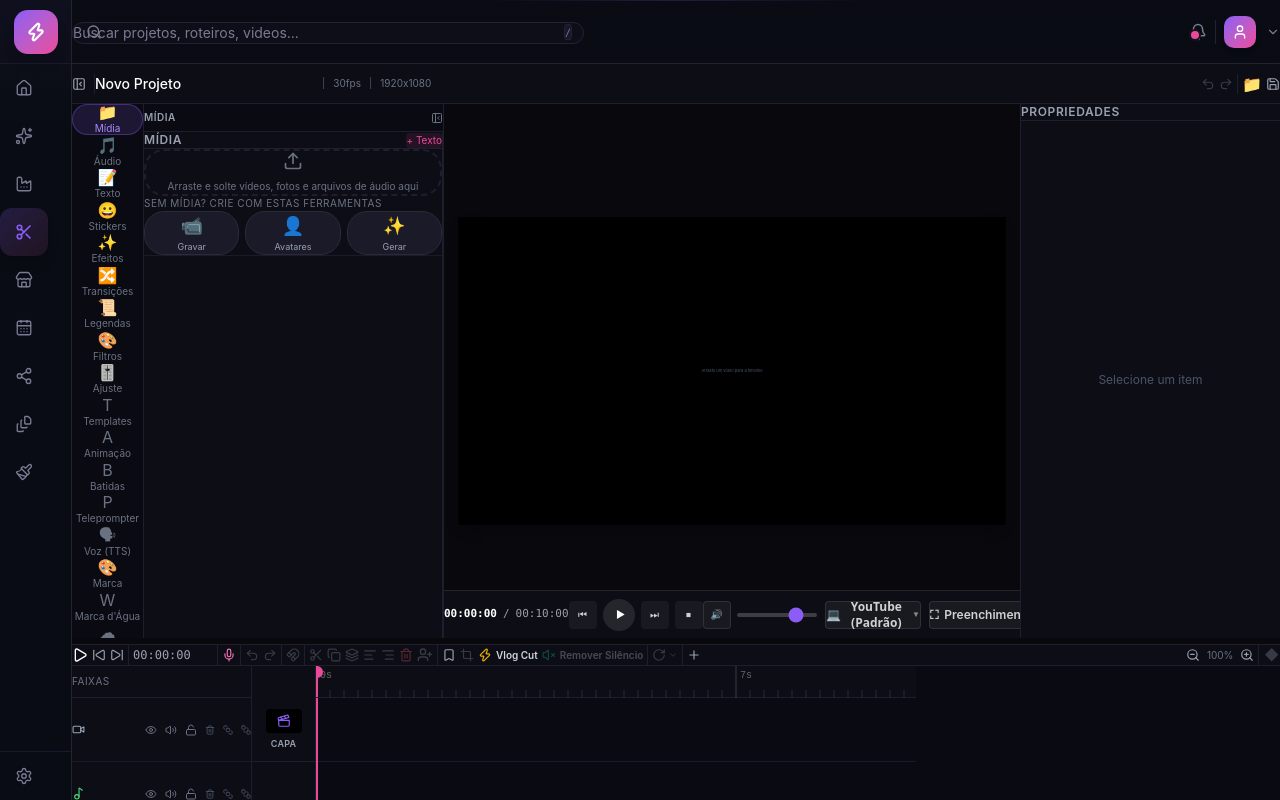
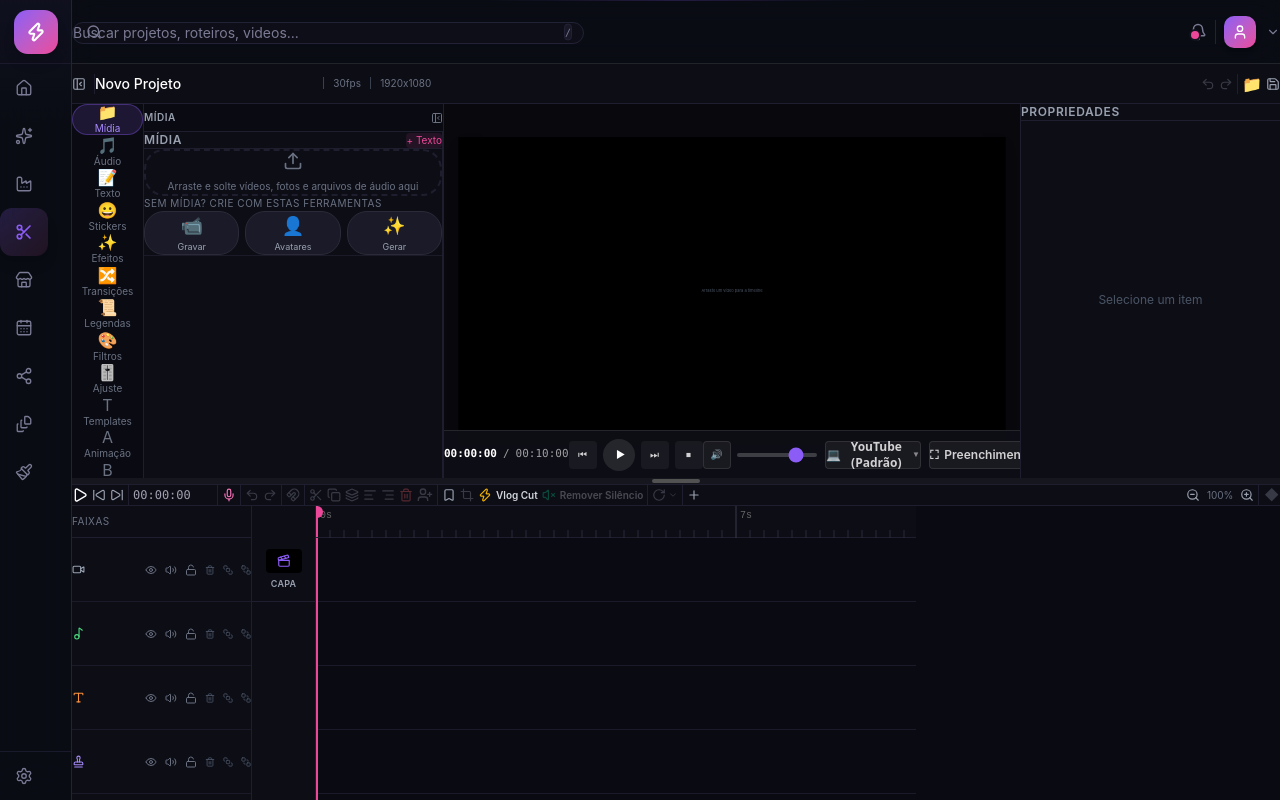
Before and after one commit to gleicyleneteixeira/NEXIA-VIDEO, a Next.js app: page /editor in a window 1280 px wide. Built offline with nearby package versions, Linux system fonts and the light colour scheme.

Commit message:
feat: balanced 50/50 editor layout + visible timeline resizer

```diff
--- a/src/app/editor/page.tsx
+++ b/src/app/editor/page.tsx
@@ -63,7 +63,7 @@ export default function EditorPage() {
   const [sidebarTab, setSidebarTab] = useState<SidebarTab>("media");
   const [sidebarOpen, setSidebarOpen] = useState(true);
   const [rightPanelOpen, setRightPanelOpen] = useState(true);
-  const [timelineHeight, setTimelineHeight] = useState(220);
+  const [timelineHeight, setTimelineHeight] = useState(380);
   const [projectsOpen, setProjectsOpen] = useState(false);
 
   const timelineResizeRef = useRef<{ startY: number; startHeight: number } | null>(null);
@@ -77,7 +77,7 @@ export default function EditorPage() {
     const d = timelineResizeRef.current;
     if (!d) return;
     const minH = 220;
-    const maxH = Math.floor(window.innerHeight * 0.6);
+    const maxH = Math.floor(window.innerHeight * 0.65);
     const next = d.startHeight + (d.startY - e.clientY);
     setTimelineHeight(Math.max(minH, Math.min(next, maxH)));
   }, []);
@@ -531,16 +531,18 @@ export default function EditorPage() {
         )}
       </div>
 
-      {/* Alça horizontal: puxar para cima aumenta a timeline (min 220px → max 60vh). */}
+      {/* Alça horizontal: puxar para cima aumenta a timeline (min 220px → max 65vh). */}
       <div
-        className="h-1.5 flex-shrink-0 bg-transparent hover:bg-[#2a2a3a] active:bg-[#3a3a4a] cursor-row-resize touch-none transition-colors"
+        className="group h-1.5 flex-shrink-0 bg-[#16161f] hover:bg-emerald-500/70 active:bg-emerald-400 cursor-row-resize touch-none transition-colors z-30 flex items-center justify-center"
         title="Redimensionar a timeline"
         onPointerDown={handleTimelineResizeStart}
         onPointerMove={handleTimelineResizeMove}
         onPointerUp={handleTimelineResizeEnd}
         onPointerCancel={handleTimelineResizeEnd}
         onPointerLeave={handleTimelineResizeEnd}
-      />
+      >
+        <div className="w-12 h-1 rounded-full bg-neutral-600 group-hover:bg-white/80" />
+      </div>
 
       {/* ANDAR INFERIOR: TIMELINE EM 100% DE LARGURA (DE PONTA A PONTA) */}
       <footer
```
